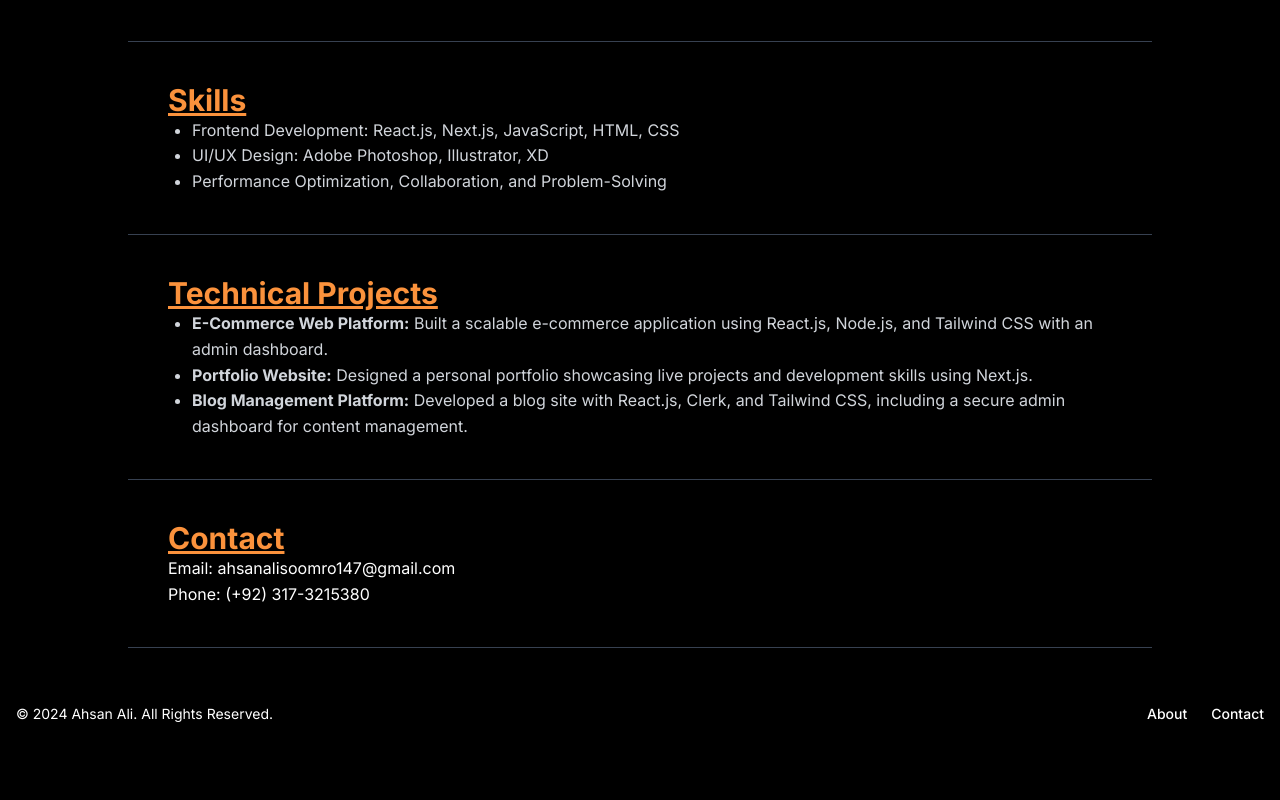
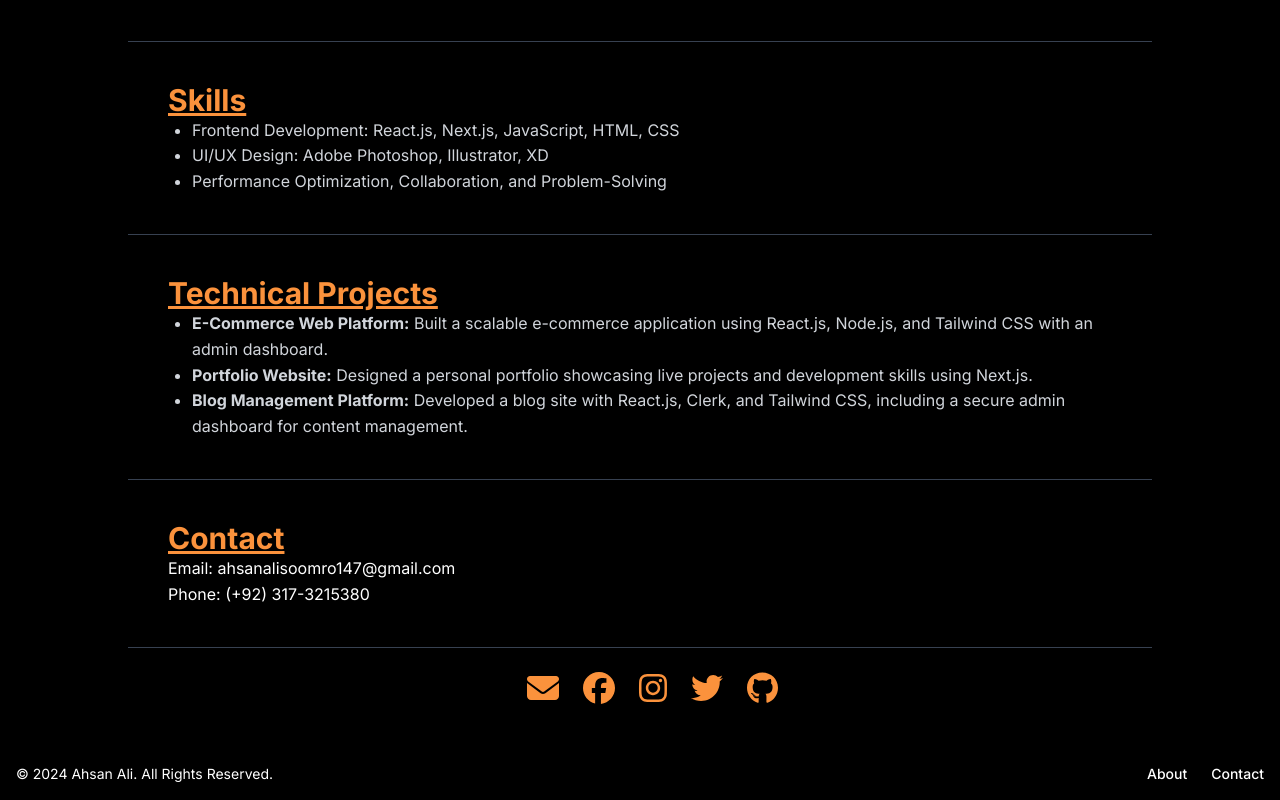
Before and after one commit to AhsanAli-Soomro/portfolio-web, a Next.js app: page /Text in a window 1280 px wide. Shown: the part 1934-2734 px from the top of the page. Before the commit the page ends 2674 px from the top, so only its background shows below. Built offline with nearby package versions, Linux system fonts and the light colour scheme.

Commit message:
Update resume page

```diff
--- a/src/app/components/Resume.jsx
+++ b/src/app/components/Resume.jsx
@@ -2,7 +2,8 @@
 
 import React from 'react';
 import { FontAwesomeIcon } from '@fortawesome/react-fontawesome';
-import { faLinkedin, faGithub, faEnvelope } from '@fortawesome/free-solid-svg-icons';
+import { faLinkedin, faEnvelope } from '@fortawesome/free-solid-svg-icons';
+import { faFacebook, faGithub, faInstagram, faTwitter } from '@fortawesome/free-brands-svg-icons';
 
 const Resume = () => {
     const handleDownload = () => {
@@ -54,6 +55,26 @@ const MainContent = ({ handleDownload }) => (
         <Section id="skills" Component={Skills} />
         <Section id="projects" Component={Projects} />
         <Section id="contact" Component={Contact} />
+        <div className="flex justify-center space-x-6 mt-6">
+            <a href="https://www.linkedin.com/in/ahsanali-soomro" className="text-orange-400 hover:text-white transition duration-300">
+                <FontAwesomeIcon icon={faLinkedin} size="2x" />
+            </a>
+            <a href="mailto:ahsanalisoomro147@gmail.com" className="text-orange-400 hover:text-white transition duration-300">
+                <FontAwesomeIcon icon={faEnvelope} size="2x" />
+            </a>
+            <a href="https://www.facebook.com/ahsanali.king.92" className="text-orange-400 hover:text-white transition duration-300">
+                <FontAwesomeIcon icon={faFacebook} size="2x" />
+            </a>
+            <a href="https://www.instagram.com/soomroahsan_ali/" className="text-orange-400 hover:text-white transition duration-300">
+                <FontAwesomeIcon icon={faInstagram} size="2x" />
+            </a>
+            <a href="http://www.twitter.com/AhsanAli3860" className="text-orange-400 hover:text-white transition duration-300">
+                <FontAwesomeIcon icon={faTwitter} size="2x" />
+            </a>
+            <a href="https://www.github.com/AhsanAli-Soomro" className="text-orange-400 hover:text-white transition duration-300">
+                <FontAwesomeIcon icon={faGithub} size="2x" />
+            </a>
+        </div>
     </div>
 );
 
```
